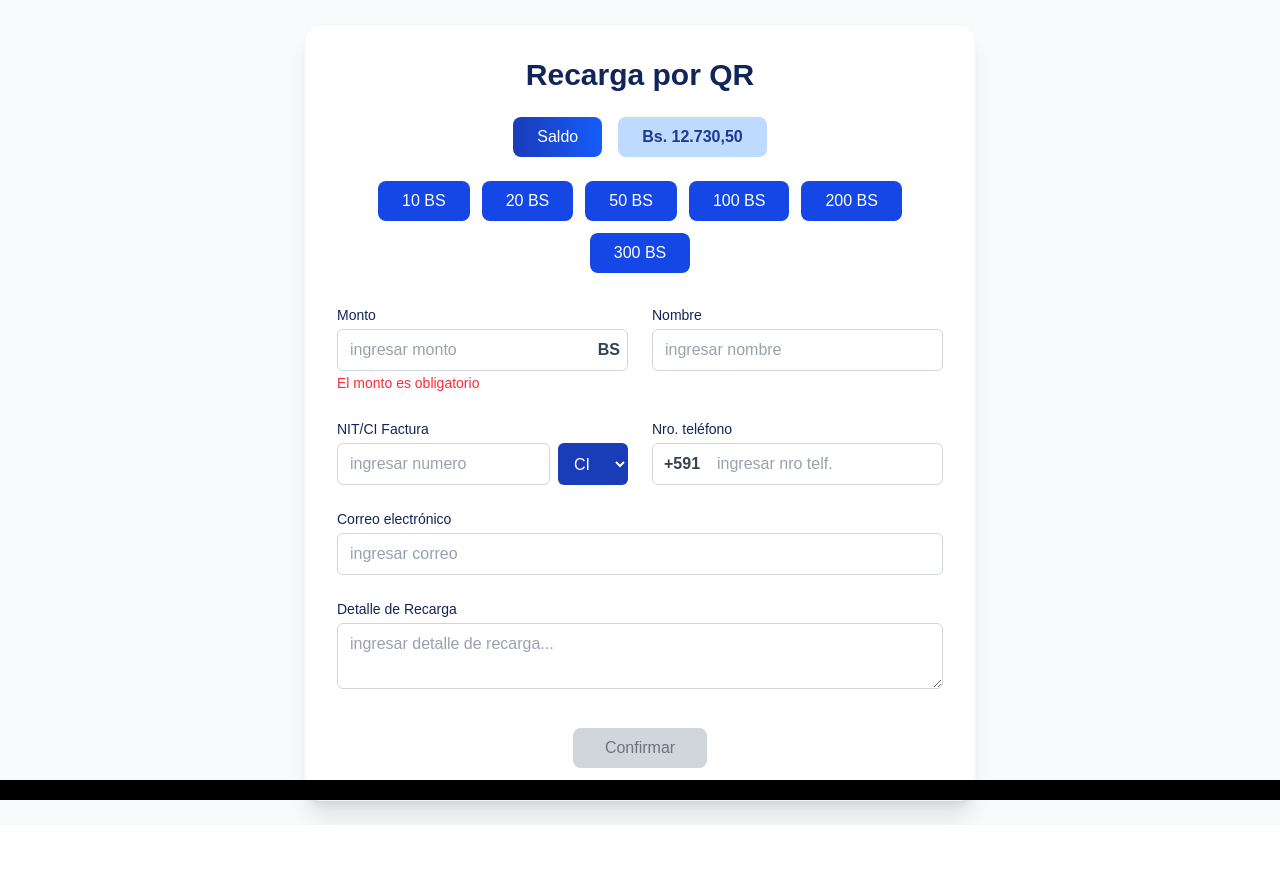
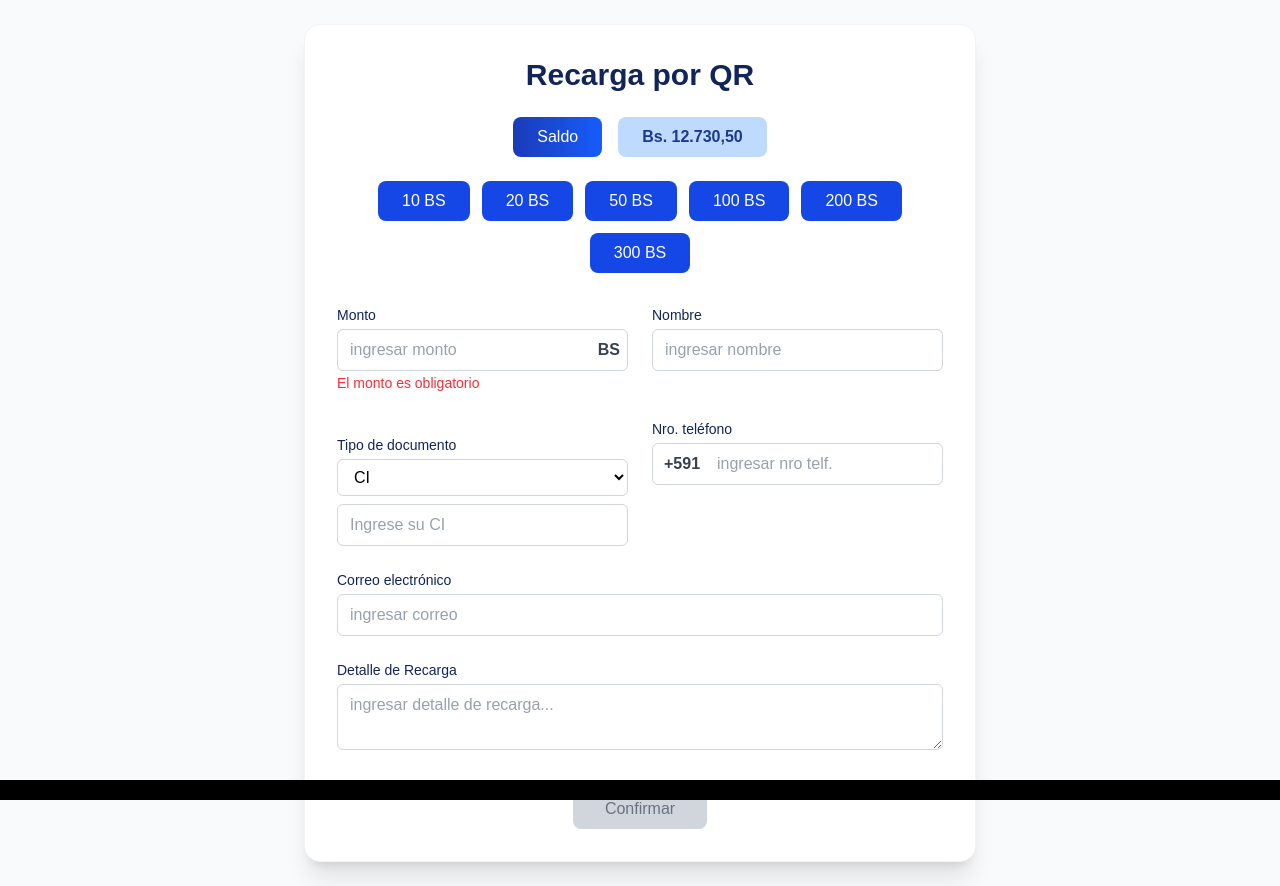
Before and after one commit to robertgt0/alquiler_front, a Next.js app: page /PagosQR in a window 1280 px wide. Before the commit the page ends 825 px from the top, so only its background shows below. Built offline with nearby package versions, Linux system fonts and the light colour scheme.

Commit message:
Kevin Chinuri: Mejore el campo de despliegue de CI/NIT, implementando limite de longitud de 12 nros a NIT y 7 nros a CI y tambien tienen mensajes de advertencia

```diff
--- a/src/app/PagosQR/page.tsx
+++ b/src/app/PagosQR/page.tsx
@@ -2,6 +2,11 @@
 import React, { useState, useEffect } from "react";
 
 const RecargaQR: React.FC = () => {
+  //para selector CI/NIT
+  const [tipoDocumento, setTipoDocumento] = useState("CI");
+  const [numeroDocumento, setNumeroDocumento] = useState("");
+  const [mensajeError, setMensajeError] = useState("");
+
   const [saldo] = useState<number>(12730.5);
   const [monto, setMonto] = useState<number | string>("");
   const [montoError, setMontoError] = useState<string>(""); //estado para manejar el error
@@ -50,6 +55,29 @@ const RecargaQR: React.FC = () => {
     if (!isFormValid) return;
     alert("Recarga realizada con éxito!");
   };
+
+  const validarDocumento = (valor: string) => {
+    // Solo permitir números
+    if (!/^\d*$/.test(valor)) return;
+
+    // Validar longitud según tipo
+    if (tipoDocumento === "CI") {
+      if (valor.length <= 7) {
+        setNumeroDocumento(valor);
+        setMensajeError("");
+      } else {
+        setMensajeError("El CI debe tener 7 dígitos");
+      }
+    } else if (tipoDocumento === "NIT") {
+      if (valor.length <= 12) {
+        setNumeroDocumento(valor);
+        setMensajeError("");
+      } else {
+        setMensajeError("El NIT debe tener 12 dígitos");
+      }
+    }
+  };
+
 
   return (
     <div className="min-h-screen flex items-center justify-center bg-gray-50 px-4 py-6">
@@ -114,28 +142,35 @@ const RecargaQR: React.FC = () => {
             />
           </div>
 
-          <div>
-            <label className="block text-sm font-medium mb-1" style={{ color: "#11255A" }}>NIT/CI Factura</label>
-            <div className="flex flex-col sm:flex-row gap-2">
-              <input
-                type="text"
-                className={`w-full border border-gray-300 rounded-md bg-white/70 focus:outline-none focus:ring-2 focus:ring-blue-500 px-3 py-2 text-black placeholder-gray-400`}
-                value={nit}
+          <div className="space-y-2 mt-4">
+            <label className="block text-sm font-medium mb-1" style={{ color: "#11255A" }}>
+              Tipo de documento
+            </label>
+
+            <select
+              value={tipoDocumento}
               onChange={(e) => {
-                  const val = e.target.value;
-                  if (/^\d*$/.test(val) && val.length <= 8) setNit(val);
+                setTipoDocumento(e.target.value);
+                setNumeroDocumento("");
+                setMensajeError("");
               }}
-                placeholder="ingresar numero"
-              />
-              <select
-                value={tipoDoc}
-                onChange={(e) => setTipoDoc(e.target.value)}
-                className="px-3 py-1 bg-blue-800 text-white rounded-md focus:outline-none"
+              className="w-full border border-gray-300 rounded-md bg-white/70 focus:outline-none focus:ring-2 focus:ring-blue-500 px-3 py-2 text-black"
             >
               <option value="CI">CI</option>
               <option value="NIT">NIT</option>
             </select>
-            </div>
+
+            <input
+              type="text"
+              placeholder={`Ingrese su ${tipoDocumento}`}
+              value={numeroDocumento}
+              onChange={(e) => validarDocumento(e.target.value)}
+              className="w-full border border-gray-300 rounded-md bg-white/70 focus:outline-none focus:ring-2 focus:ring-blue-500 px-3 py-2 text-black placeholder-gray-400"
+            />
+
+            {mensajeError && (
+              <p className="text-red-500 text-sm mt-1">{mensajeError}</p>
+            )}
           </div>
 
           <div>
```
Lines whose indentation alone changed are shown as unchanged.
